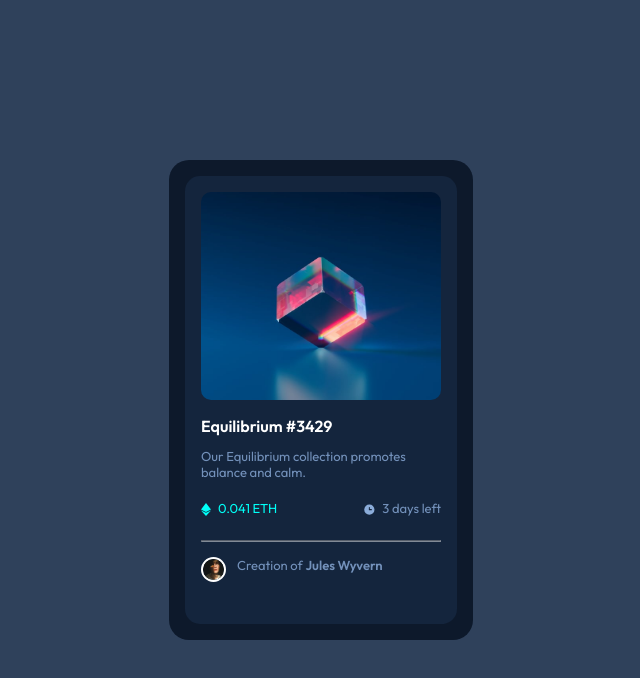
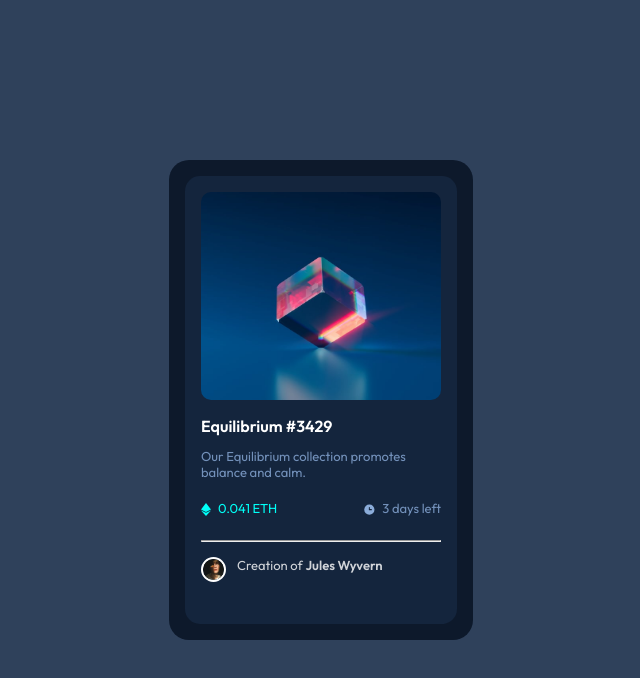
Before and after one commit to Sanjeet-dev/NFT-preview-card, a plain HTML site: page index.html in a window 1280 px wide. Shown: the whole page, without its empty margins (319-959 px from the left). Drawn offline with Linux system fonts and the light colour scheme.

Commit message:
minor changes

```diff
--- a/index.html
+++ b/index.html
@@ -36,7 +36,7 @@
           <div class="clock"><p>3 days left</p></div>
           </div>
         </div>
-        <hr style="opacity:0.5">
+        <hr>
         <div class="profile">
           <div >
           <img src="./images/image-avatar.png" style="height: 25px; width: 25px;border: 2px solid white; border-radius: 40px;"></img>
--- a/style.css
+++ b/style.css
@@ -93,6 +93,9 @@ body{
     font-size:13px;
     color:var(--Cyan);
 }
+hr{
+    color: var(--Very-dark-blue-line);
+}
 .profile{
     margin-top:15px;
     display:flex;
@@ -100,11 +103,12 @@ body{
     gap:11px;
 }
 
-.profile > p{
+.profile p{
     color:var(--White);
-    opacity:0.5;
+
 }
-.profile > p > span{
+.profile p span{
     cursor:pointer;
     font-weight:500;
+    font-size:small;
 }
```
